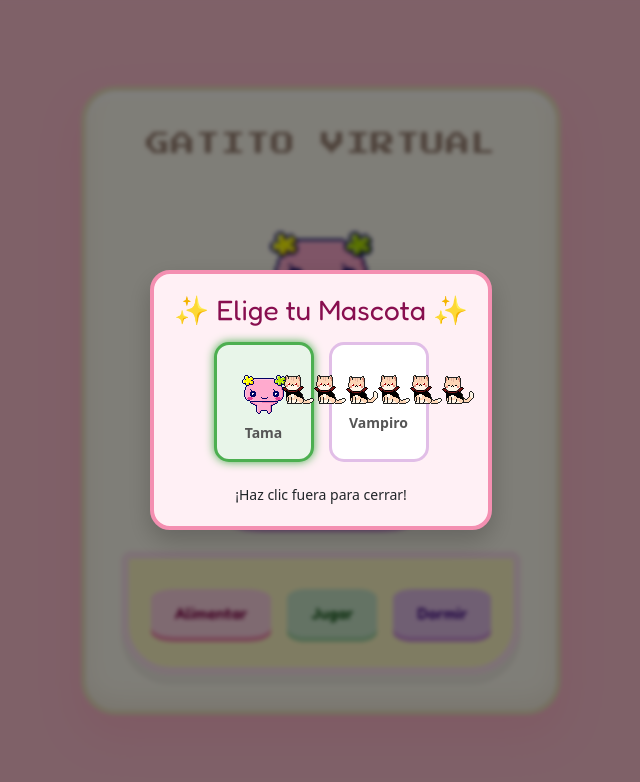
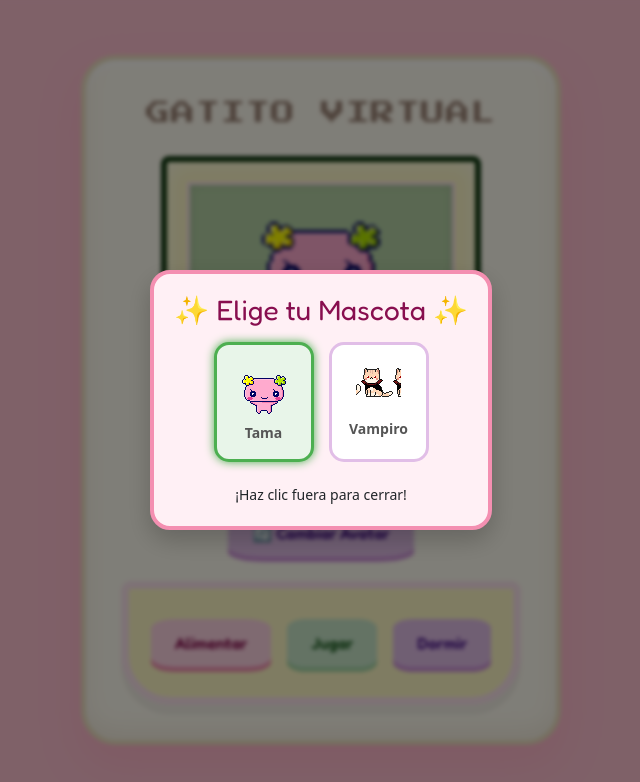
Before and after one commit to laura-0210/ProyectoReact, a React (Vite) app in the folder ProyectoReact/: page / in a window 1280 px wide. Both pictures are taken after a click on the button "🔄 Cambiar Avatar". Shown: the top 782 px of the page, without its empty margins (319-959 px from the left). Built offline with nearby package versions, Linux system fonts and the light colour scheme; no server answers.

Commit message:
arreglo gato 2

```diff
--- a/ProyectoReact/src/App.css
+++ b/ProyectoReact/src/App.css
@@ -113,43 +113,24 @@ h1 {
   color: #555;
 }
 
-/* --- ANIMACIÓN DEL GATO DRÁCULA EN PANTALLA PRINCIPAL --- */
+/* --- Truco para recortar el Sprite del Drácula --- */
+.dracula-sprite {
+  width: 45px;
+  height: 45px;
 
-/* Clase base para el avatar (para asegurar tamaño) */
-.pet-avatar {
-  height: 120px; /* Tamaño estándar para los originales */
-  object-fit: contain;
-  image-rendering: auto;
+  background-image: url("./assets/sprites/draculacat.png");
+  background-repeat: no-repeat;
+
+  image-rendering: pixelated;
+
+  animation: draculaWalk 0.8s steps(6) infinite;
 }
 
-/* Clase ESPECÍFICA para cuando es Drácula */
-.pet-avatar.dracula-animation {
-  width: 64px; /* Ancho aproximado de UN solo gato de la tira */
-  height: 64px; /* Alto aproximado */
-
-  /* Truco para recortar: */
-  object-fit: none; /* No estirar la imagen */
-  object-position: 0 0; /* Empezar en el primer gato */
-
-  /* Estilo Pixel Art nítido */
-  image-rendering: pixelated;
-
-  /* Hacerlo más grande visualmente sin perder calidad */
-  transform: scale(2.5);
-  margin-top: 20px; /* Un poco de aire si se ve muy arriba por el zoom */
-
-  /* La Animación: steps(6) porque hay 6 gatos en la imagen */
-  animation: spriteWalk 1s steps(6) infinite;
-}
-
-/* Definimos cómo se mueve la tira de izquierda a derecha */
-@keyframes spriteWalk {
+@keyframes draculaWalk {
   from {
-    object-position: 0 0;
+    background-position: 0 0;
   }
   to {
-    /* Mueve la imagen hacia la izquierda el 100% de su ancho total */
-    /* Si la animación salta raro, prueba poniendo el ancho exacto en px negativo, ej: -384px */
-    object-position: -100% 0;
+    background-position: -270px 0; /* 45px × 6 frames */
   }
 }
--- a/ProyectoReact/src/App.tsx
+++ b/ProyectoReact/src/App.tsx
@@ -124,7 +124,6 @@ function App() {
         hunger={stats.hunger}
         happiness={stats.happiness}
         petImage={getCurrentImage()}
-        skin={skin} // <--- AÑADE ESTO (pasamos "original" o "dracula")
         // Pasamos una clase extra si es dracula para recortarlo en la pantalla principal también
         // (Esto es un truco rápido, idealmente editarías StatusScreen también)
         onTick={() => {}}
@@ -184,11 +183,11 @@ function App() {
                 }}
               >
                 {/* Aquí usamos la clase especial para recortar la tira de sprites */}
-                <img
-                  src={imgDracula}
-                  alt="Dracula"
-                  className="preview-dracula"
+                <div
+                  className="dracula-sprite"
+                  style={{ backgroundImage: `url(${imgDracula})` }}
                 />
+
                 <span className="avatar-name">Vampiro</span>
               </div>
             </div>
--- a/ProyectoReact/src/components/StatusScreen.tsx
+++ b/ProyectoReact/src/components/StatusScreen.tsx
@@ -1,14 +1,12 @@
 import { useEffect } from "react";
-// import "./StatusScreen.css"; // Asegúrate de que este CSS no tenga conflictos con App.css
 
-export type SkinType = "original" | "dracula";
+import "./StatusScreen.css";
 
 interface StatusScreenProps {
   health: number;
   hunger: number;
   happiness: number;
   petImage: string;
-  skin: SkinType;
   onTick: () => void;
 }
 
@@ -18,12 +16,11 @@ export const StatusScreen = ({
   happiness,
   petImage,
   onTick,
-  skin,
 }: StatusScreenProps) => {
+  // Detectamos si es la imagen del drácula
+  const isDracula = petImage.includes("dracula");
+
   useEffect(() => {
-    // IMPORTANTE: Este intervalo puede duplicar el de App.tsx.
-    // Si App.tsx ya hace el tick cada 2s, aquí solo necesitas pintar.
-    // Si quieres forzar un refresco visual, está bien, pero cuidado con el rendimiento.
     const timer = setInterval(() => {
       onTick();
     }, 2000);
@@ -38,24 +35,18 @@ export const StatusScreen = ({
 
   return (
     <div className="gameboy-screen">
-      {/* MANTÉN SIEMPRE LA ESTRUCTURA DE IMAGEN.
-         El CSS se encarga de recortar si tiene la clase "dracula-animation"
-      */}
-      <div
-        className="sprite-container"
-        style={{
-          display: "flex",
-          justifyContent: "center",
-          alignItems: "center",
-          height: "150px",
-        }}
-      >
-        <img
-          src={petImage}
-          alt="Mascota"
-          // AQUÍ ESTÁ LA MAGIA: Si skin es dracula, añade la clase que activa el CSS de App.css
-          className={`pet-avatar ${skin === "dracula" ? "dracula-animation" : ""}`}
-        />
+      <div className="sprite-container">
+        {/* LÓGICA DE VISUALIZACIÓN CORREGIDA */}
+        {isDracula ? (
+          // OPCIÓN A: Si es Drácula, usamos un DIV con background (Sprite Animation)
+          <div
+            className="pixel-sprite dracula-anim"
+            style={{ backgroundImage: `url(${petImage})` }}
+          />
+        ) : (
+          // OPCIÓN B: Si es normal, usamos la IMG de siempre
+          <img src={petImage} alt="Mascota" className="pixel-sprite" />
+        )}
       </div>
 
       <div className="alert-area">
@@ -73,7 +64,7 @@ export const StatusScreen = ({
       </div>
 
       <div className="stats-container">
-        {/* Barras de estado... */}
+        {/* Barras de estado (igual que antes) */}
         <div className="stat-row">
           <span className="pixel-text">SALUD</span>
           <div
```
